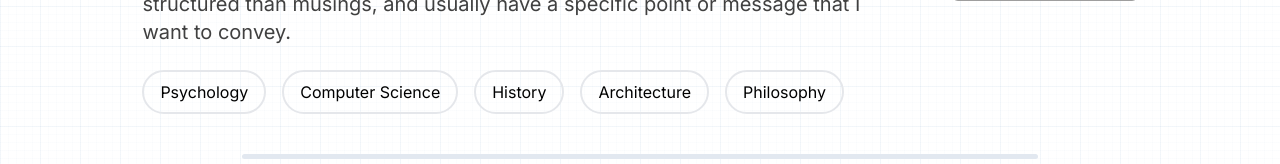
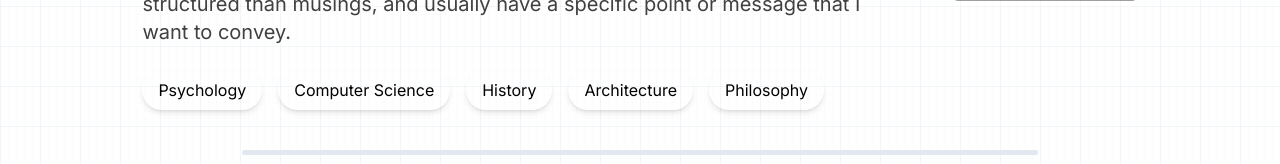
Before and after one commit to markmcguire011/Sentennial, a Next.js app: page /articles in a window 1280 px wide. Shown: the part 314-478 px from the top of the page. Built offline with nearby package versions, Linux system fonts and the light colour scheme; grey boxes are pictures that could not be loaded.

Commit message:
Changed button styling

```diff
--- a/components/content/articles.tsx
+++ b/components/content/articles.tsx
@@ -72,9 +72,9 @@ export default function Articles({ articles, page }: Props) {
             <div className="flex gap-4 flex-wrap">
               <button
                 onClick={() => handleClick("Psychology")}
-                className={`border-2 py-2 px-4 rounded-full transition duration-2 hover:bg-psychology ${
+                className={`shadow-md py-2 px-4 rounded-full transition duration-2 hover:bg-psychology ${
                   selectedCategory === "Psychology"
-                    ? "bg-psychology text-white border-white"
+                    ? "bg-psychology text-white border-white shadow-none"
                     : ""
                 }`}
               >
@@ -82,9 +82,9 @@ export default function Articles({ articles, page }: Props) {
               </button>
               <button
                 onClick={() => handleClick("Computer Science")}
-                className={`border-2 py-2 px-4 rounded-full transition duration-2 hover:bg-computer-science ${
+                className={`shadow-md py-2 px-4 rounded-full transition duration-2 hover:bg-computer-science ${
                   selectedCategory === "Computer Science"
-                    ? "bg-computer-science text-white border-white"
+                    ? "bg-computer-science text-white border-white shadow-none"
                     : ""
                 }`}
               >
@@ -92,9 +92,9 @@ export default function Articles({ articles, page }: Props) {
               </button>
               <button
                 onClick={() => handleClick("History")}
-                className={`border-2 py-2 px-4 rounded-full transition duration-2 hover:bg-history ${
+                className={`shadow-md py-2 px-4 rounded-full transition duration-2 hover:bg-history ${
                   selectedCategory === "History"
-                    ? "bg-history text-white border-white"
+                    ? "bg-history text-white border-white shadow-none"
                     : ""
                 }`}
               >
@@ -102,9 +102,9 @@ export default function Articles({ articles, page }: Props) {
               </button>
               <button
                 onClick={() => handleClick("Architecture")}
-                className={`border-2 py-2 px-4 rounded-full transition duration-2 hover:bg-architecture ${
+                className={`shadow-md py-2 px-4 rounded-full transition duration-2 hover:bg-architecture ${
                   selectedCategory === "Architecture"
-                    ? "bg-architecture text-white border-white"
+                    ? "bg-architecture text-white border-white shadow-none"
                     : ""
                 }`}
               >
@@ -112,9 +112,9 @@ export default function Articles({ articles, page }: Props) {
               </button>
               <button
                 onClick={() => handleClick("Philosophy")}
-                className={`border-2 py-2 px-4 rounded-full transition duration-2 hover:bg-philosophy ${
+                className={`shadow-md py-2 px-4 rounded-full transition duration-2 hover:bg-philosophy ${
                   selectedCategory === "Philosophy"
-                    ? "bg-philosophy text-white border-white"
+                    ? "bg-philosophy text-white border-white shadow-none"
                     : ""
                 }`}
               >
```
